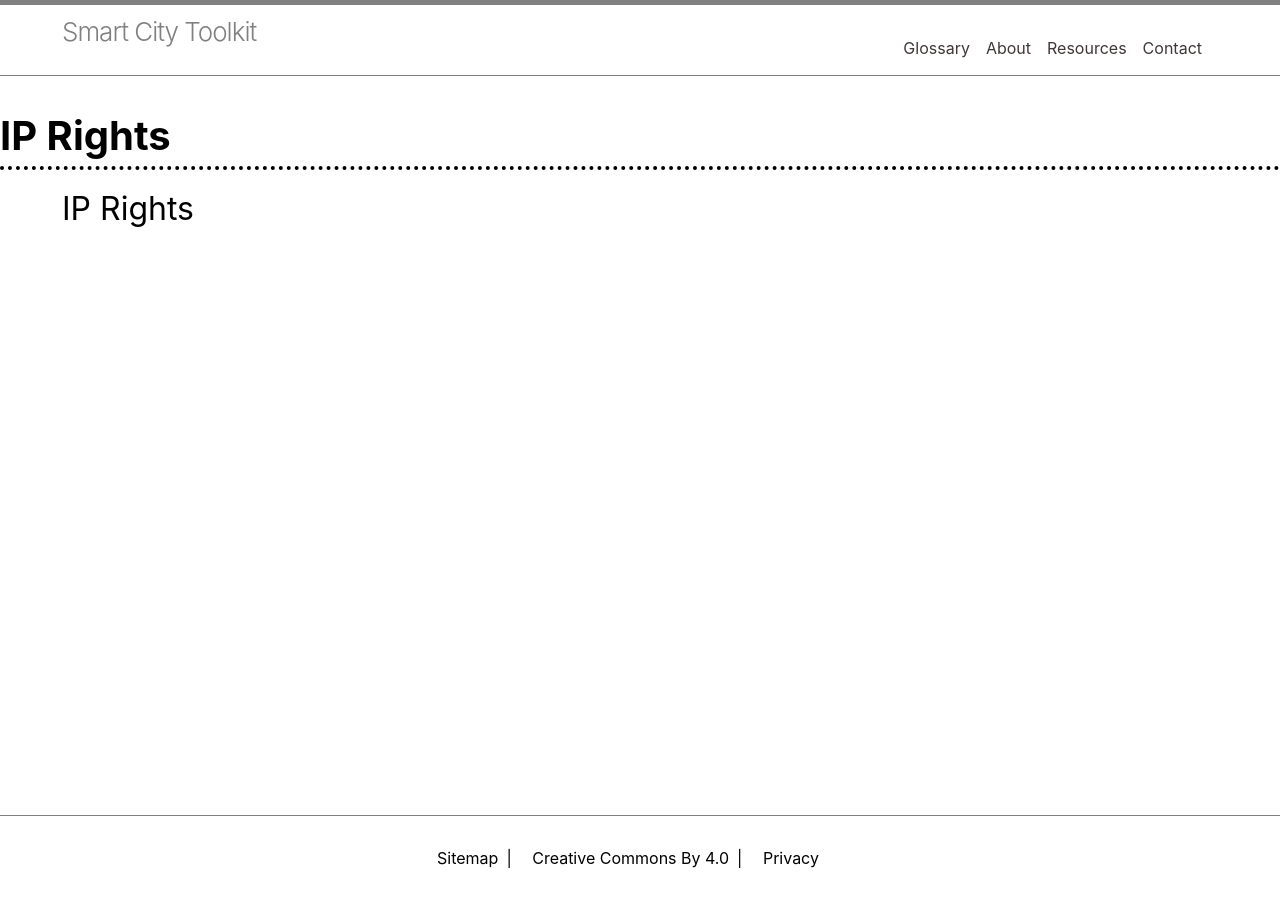
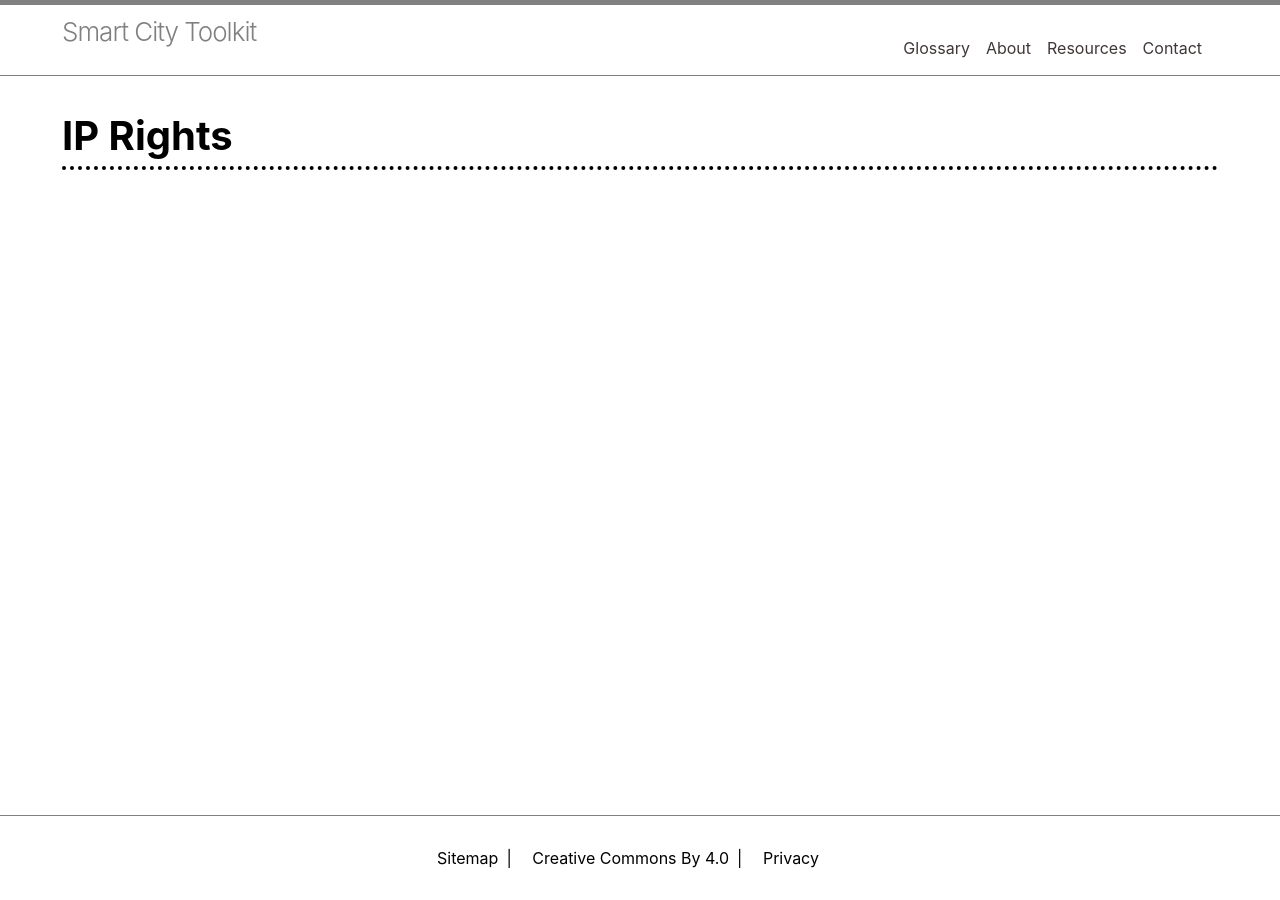
Before and after one commit to CIPPIC-CA/SmartCityToolkit, a Jekyll site: the page built from ipright.md, in a window 1280 px wide. Built offline with Jekyll 4.4.1, drawn with Linux system fonts in a browser that asks for light colours.

Commit message:
Adjusting default layout page title.

```diff
--- a/_includes/logos.html
+++ b/_includes/logos.html
@@ -32,7 +32,5 @@
       <img src="/SmartCityToolkit/assets/images/economic-development-culture.png" alt="Tranportation logo" title="Transportation">
     {% endif %}
   </div>
-  <div class="page-title">
-    <h1>{{ page.title }}</h1>
-  </div>
+
 </div>
--- a/_layouts/default.html
+++ b/_layouts/default.html
@@ -8,8 +8,9 @@
     {%- include header.html -%}
 
     <main class="page-content" aria-label="Content">
-      <h1 class="page-title">{{ page.title }}</h1>
+
       <div class="wrapper">
+        <h1 class="page-title">{{ page.title }}</h1>
         {%- include logos.html -%}
         <div class="page-content">
           {{ content }}
--- a/_layouts/sidebar-page.html
+++ b/_layouts/sidebar-page.html
@@ -9,6 +9,7 @@
 
     <main class="page-content with-sidebar" aria-label="Content">
         <div class="sidebar">
+
           {%- include logos.html -%}
             {% for item in site.data.toc.toc %}
                 {% if item.title == page.title %}
```
Also changed, not shown: images/sidebar-menu.png (added), 15 other files.
